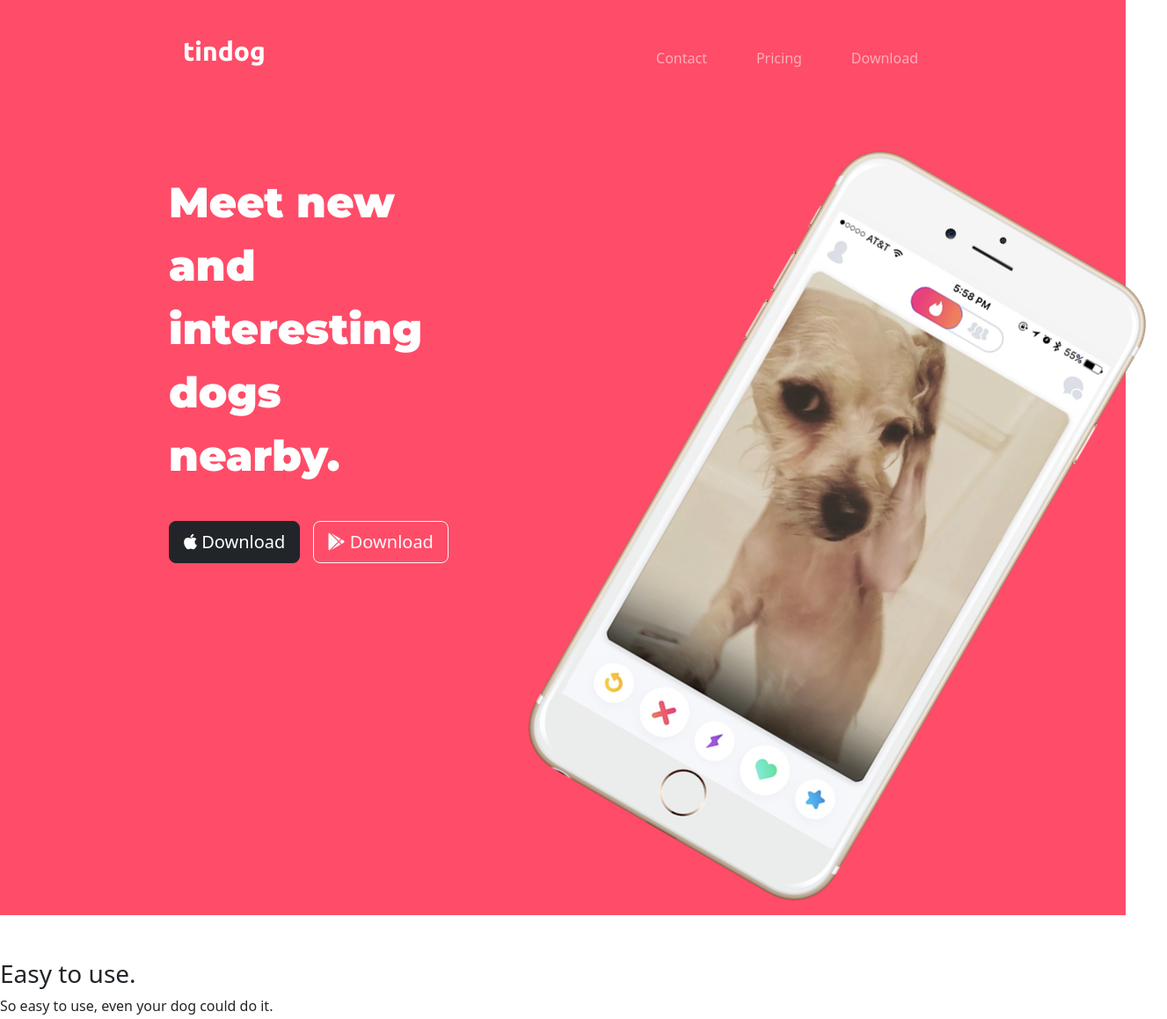
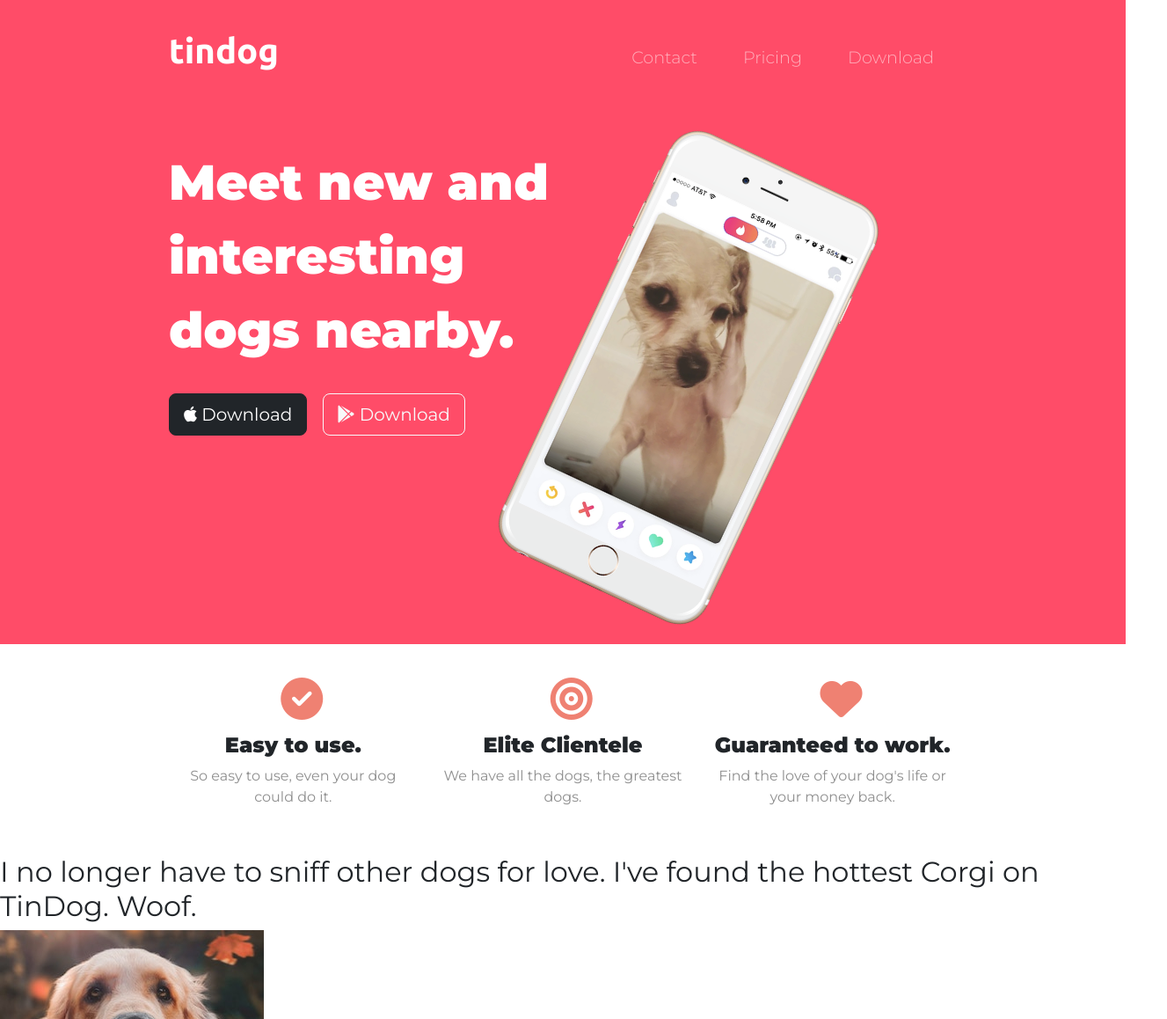
Before and after one commit to Andy-Bracket/TinDog, a plain HTML site: page index.html in a window 1280 px wide. Shown: the top 1158 px of the page at 88% size, 1327 px wide, since content can reach past the window. Drawn offline with nearby package versions, Linux system fonts and the light colour scheme.

Commit message:
Add more styling to head + features sec styling

```diff
--- a/css/styles.css
+++ b/css/styles.css
@@ -1,15 +1,17 @@
+body {
+    font-family: "Montserrat";
+}
+
 #title{
     background-color: #FF4C68;
-    margin-bottom: -;
+    color: #fff;
 }
 
 h1 {
     font-family: "Montserrat";
     font-weight: 900;
-    font-size: 3rem;
+    font-size: 3.5rem;
     line-height: 1.5;
-    color: white;
-    width: 75%;
 
 
 }
@@ -18,35 +20,78 @@ h1 {
     padding: 3% 15%;
 }
 
+
+/* Navbar Section */
+
+
+.navbar {
+    padding: 0 0 4.5rem;
+
+}
+
 .navbar-brand {
     font-family: "Ubuntu";
-    font-size: 30px;
+    font-size: 2.5rem;
     font-weight: bold;
     margin: auto;
     margin-top: -15px;
 
 }
 
-.navbar {
-    margin-bottom: 100px;
+.nav-item {
+    padding: 0 18px;
+}
+
+.nav-link {
+    font-family: "Montserrat";
+    font-size: 1.2rem;
+    font-weight: 300;
+}
+
+/* Download Buttons */
+
+.download-button {
+   margin: 5% 3% 5% 0%;
+}
+
+/* Title Image */
+
+.title-image {
+    width: 60%;
+    transform: rotate(25deg);
 
 }
 
-button {
-    margin-top: 30px;
-    margin-right: 10px;
+/* Features Section */
+
+h3 {
+    font-size: 1.5rem;
+    font-weight: bold;
+    text-align: center;
+    padding-top: 5%;
 }
 
-a {
-    margin-left: 20px;
-    margin-right: 20px;
+p {
+    text-align: center;
+    color: #8f8f8f;
+
 }
 
-img {
-    transform: rotate(30deg);
-    margin-left: 100px;
+.check-mark {
+   text-align: center;
+   margin-left: 45%;
+   color: #ef8172;
 }
 
-#features{
-    margin-top: 50px;
+.bullseye-mark {
+    text-align: center;
+    margin-left: 45%;
+    color: #ef8172;
 }
+
+.heart-mark {
+    text-align: center;
+    margin-left: 45%;
+    color: #ef8172;
+
+}
--- a/index.html
+++ b/index.html
@@ -20,7 +20,7 @@
   <link rel="preconnect" href="https://fonts.gstatic.com" crossorigin>
   <link rel="preconnect" href="https://fonts.googleapis.com"><link rel="preconnect" href="https://fonts.gstatic.com" crossorigin><link href="https://fonts.googleapis.com/css2?family=Montserrat:wght@100;400;900&display=swap" rel="stylesheet">
   <link rel="preconnect" href="https://fonts.googleapis.com"><link rel="preconnect" href="https://fonts.gstatic.com" crossorigin><link href="https://fonts.googleapis.com/css2?family=Ubuntu:wght@400;700&display=swap" rel="stylesheet">
-
+  <link rel="preconnect" href="https://fonts.googleapis.com"><link rel="preconnect" href="https://fonts.gstatic.com" crossorigin><link href="https://fonts.googleapis.com/css2?family=Montserrat:wght@300&display=swap" rel="stylesheet">
   <!-- My own CSS file -->
   <link rel="stylesheet" href="css/styles.css">
 
@@ -34,12 +34,12 @@
     <div class="container-fluid">
     <!-- Nav Bar -->
       <nav class="navbar navbar-expand-lg navbar-dark">
-        <a class="navbar-brand ps-3" href="">tindog</a>
+        <a class="navbar-brand" href="">tindog</a>
         <button class="navbar-toggler" type="button" data-toggle="collapse" data-target="#navbarSupportedContent" aria-controls="navbarSupportedContent" aria-expanded="false" aria-label="Toggle navigation">
         <span class="navbar-toggler-icon"></span>
       </button>
       <div class="collapse navbar-collapse" id="navbarSupportedContent">
-        <ul class="navbar-nav ms-auto pe-3">
+        <ul class="navbar-nav ms-auto">
             <li class="nav-item">
                 <a class="nav-link" href="">Contact</a>
             </li>
@@ -61,12 +61,12 @@
 
       <div class="col-xl-6">
         <h1>Meet new and interesting dogs nearby.</h1>
-        <button type="button" class="btn btn-dark btn-lg"><i class="fa-brands fa-apple"></i> Download</button>
-        <button type="button" class="btn btn-outline-light btn-lg"><i class="fa-brands fa-google-play"></i> Download</button>
+        <button type="button" class="btn btn-dark btn-lg download-button"><i class="fa-brands fa-apple"></i> Download</button>
+        <button type="button" class="btn btn-outline-light btn-lg download-button"><i class="fa-brands fa-google-play"></i> Download</button>
       </div>
 
       <div class= "col-xl-6">
-        <img src="images/iphone6.png" alt="iphone-mockup">
+        <img class="title-image" src="images/iphone6.png" alt="iphone-mockup">
       </div>
 
   </div>
@@ -79,15 +79,27 @@
   <!-- Features -->
 
   <section id="features">
+    <div class="container-fluid">
+      <div class="row">
 
-    <h3>Easy to use.</h3>
-    <p>So easy to use, even your dog could do it.</p>
+        <div class="col-xl-4">
+          <i class="fa-sharp fa-solid fa-circle-check fa-3x check-mark"></i>
+          <h3>Easy to use.</h3>
+          <p>So easy to use, even your dog could do it.</p>
+        </div>
+        <div class="col-xl-4">
+          <i class="fa-solid fa-bullseye fa-3x bullseye-mark"></i>
+          <h3>Elite Clientele</h3>
+          <p>We have all the dogs, the greatest dogs.</p>
+        </div>
+        <div class="col-xl-4">
+          <i class="fa-sharp fa-solid fa-heart fa-3x heart-mark"></i>
+          <h3>Guaranteed to work.</h3>
+          <p>Find the love of your dog's life or your money back.</p>
+        </div>
+      </div>
+    </div>
 
-    <h3>Elite Clientele</h3>
-    <p>We have all the dogs, the greatest dogs.</p>
-
-    <h3>Guaranteed to work.</h3>
-    <p>Find the love of your dog's life or your money back.</p>
 
   </section>
 
```
